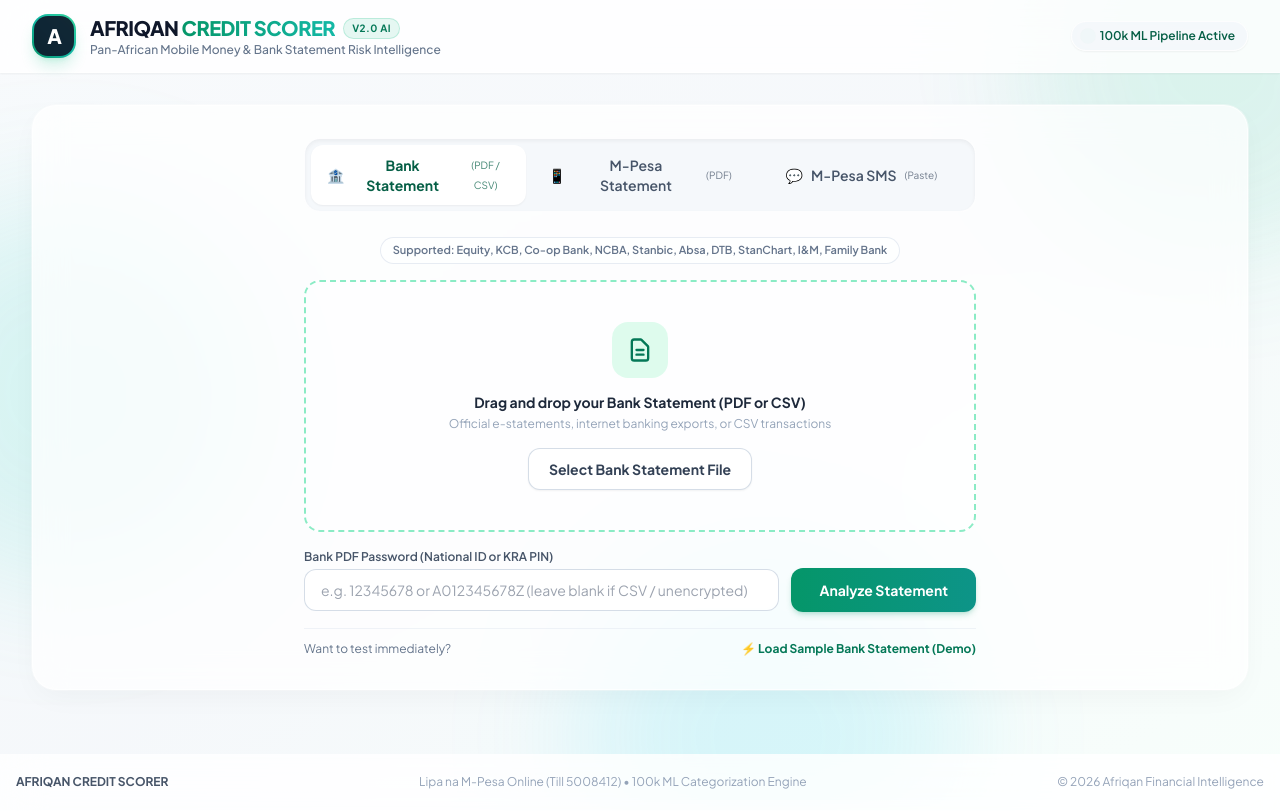
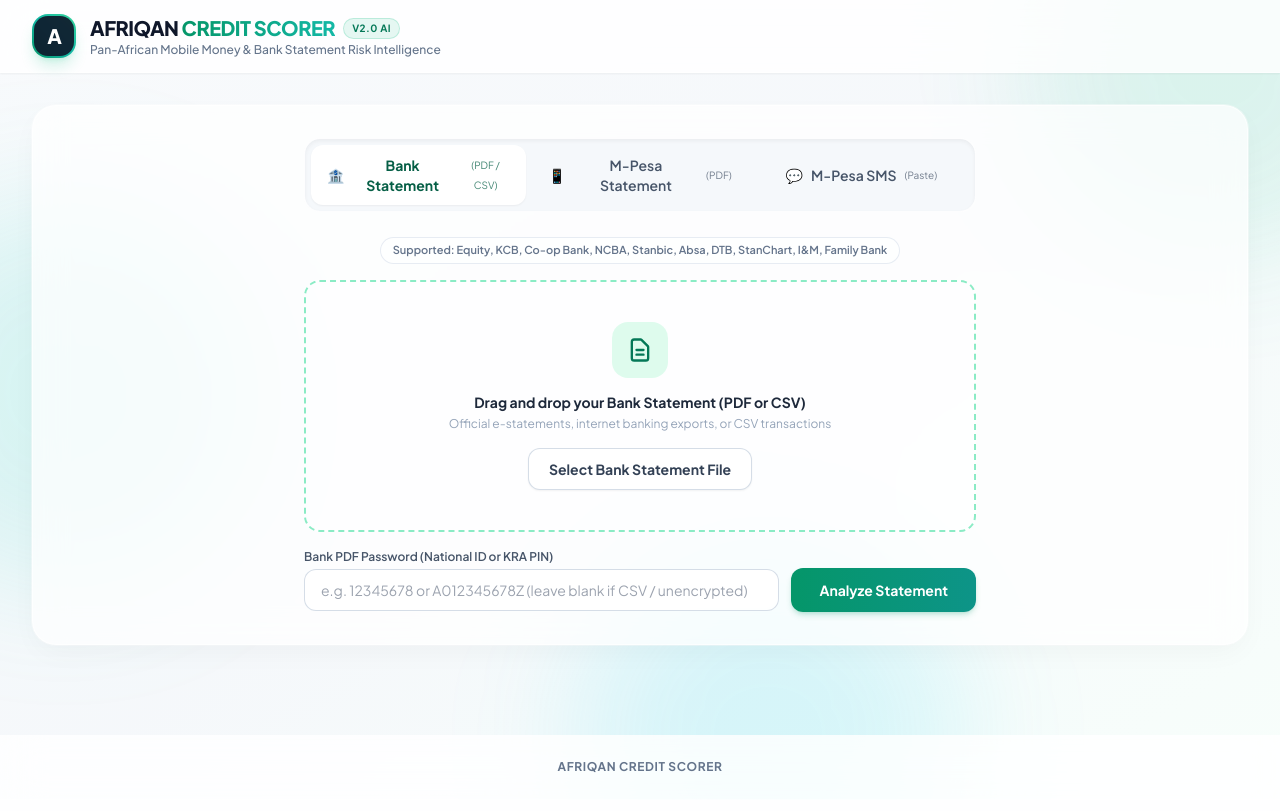
Before and after one commit to dannytipeez/mpesa_scorer, a FastAPI app: page / in a window 1280 px wide. After the commit the page ends 773 px from the top, so only its background shows below. Run offline with FastAPI, Linux system fonts and the light colour scheme; some libraries are stand-ins or nearby versions.

Commit message:
Fix Daraja Till 4466556 STK Push, remove sample/demo controls, and clean brand footer

```diff
--- a/app.py
+++ b/app.py
@@ -525,5 +525,6 @@ def health_check():
         "model_loaded": ml_model is not None,
         "service": "afriqan-credit-scorer",
         "mpesa_shortcode": mpesa_gateway.shortcode,
+        "mpesa_till_number": mpesa_gateway.till_number,
         "mpesa_env": mpesa_gateway.env
     }
--- a/mpesa_gateway.py
+++ b/mpesa_gateway.py
@@ -18,6 +18,7 @@ class MpesaGateway:
         self.consumer_secret = os.getenv("MPESA_CONSUMER_SECRET", "").strip()
         self.passkey = os.getenv("MPESA_PASSKEY", "").strip()
         self.shortcode = os.getenv("MPESA_SHORTCODE", "5008412").strip()
+        self.till_number = os.getenv("MPESA_TILL_NUMBER", "4466556").strip()
         self.amount = int(os.getenv("MPESA_PAYMENT_AMOUNT", "50"))
         self.callback_url = os.getenv(
             "MPESA_CALLBACK_URL", "https://mpesa-scorer.onrender.com/api/v1/mpesa/callback"
@@ -119,6 +120,7 @@ class MpesaGateway:
 
         last_error = None
         for tx_type in tx_types_to_try:
+            party_b = self.till_number if tx_type == "CustomerBuyGoodsOnline" else self.shortcode
             payload = {
                 "BusinessShortCode": self.shortcode,
                 "Password": password,
@@ -126,11 +128,11 @@ class MpesaGateway:
                 "TransactionType": tx_type,
                 "Amount": charge_amount,
                 "PartyA": formatted_phone,
-                "PartyB": self.shortcode,
+                "PartyB": party_b,
                 "PhoneNumber": formatted_phone,
                 "CallBackURL": self.callback_url,
                 "AccountReference": reference[:12],
-                "TransactionDesc": "Afriqan Credit Report"
+                "TransactionDesc": "AfriqanCredit"[:13]
             }
 
             url = f"{self.base_url}/mpesa/stkpush/v1/processrequest"
--- a/render.yaml
+++ b/render.yaml
@@ -12,6 +12,8 @@ services:
         value: production
       - key: MPESA_SHORTCODE
         value: "5008412"
+      - key: MPESA_TILL_NUMBER
+        value: "4466556"
       - key: MPESA_PAYMENT_AMOUNT
         value: "50"
       - key: MPESA_TRANSACTION_TYPE
--- a/templates/index.html
+++ b/templates/index.html
@@ -126,12 +126,6 @@
           <p class="text-xs text-slate-500 font-medium">Pan-African Mobile Money & Bank Statement Risk Intelligence</p>
         </div>
       </div>
-      <div class="flex items-center space-x-3">
-        <span class="inline-flex items-center px-3 py-1.5 rounded-full text-xs font-semibold glass-pill text-emerald-800 shadow-sm">
-          <span class="w-2 h-2 rounded-full bg-emerald-500 mr-2 animate-ping"></span>
-          100k ML Pipeline Active
-        </span>
-      </div>
     </div>
   </header>
 
@@ -193,13 +187,6 @@
               <span>Analyze Statement</span>
             </button>
           </div>
-
-          <div class="mt-4 pt-3 border-t border-slate-200/50 flex items-center justify-between text-xs text-slate-500">
-            <span>Want to test immediately?</span>
-            <button onclick="loadSampleBankData()" class="text-emerald-700 hover:text-emerald-800 font-bold flex items-center space-x-1">
-              <span>⚡ Load Sample Bank Statement (Demo)</span>
-            </button>
-          </div>
         </div>
       </div>
 
@@ -247,10 +234,7 @@
 SH2819DK3L Confirmed. Ksh1,500.00 paid to KPLC PREPAID. for account 482910394 on 12/03/26 at 4:15 PM. New M-PESA balance is Ksh4,210.00. Transaction cost, Ksh23.00.
 
 LQ8912301A Confirmed. Ksh3,200.00 paid to OAKS AND CORKS WINES AND SPIRITS. on 15/05/26 at 9:45 PM. New M-PESA balance is Ksh8,500.00. Transaction cost, Ksh0.00." class="w-full px-4 py-3 glass-input rounded-xl text-xs font-mono focus:outline-none focus:ring-2 focus:ring-emerald-500"></textarea>
-          <div class="mt-3 flex justify-between items-center">
-            <button onclick="loadSampleSms()" class="text-xs text-emerald-700 hover:text-emerald-800 font-bold flex items-center space-x-1">
-              <span>⚡ Load Sample Kenyan SMS Messages</span>
-            </button>
+          <div class="mt-3 flex justify-end">
             <button id="btn-analyze-sms" onclick="analyzeSms()" class="px-7 py-2.5 bg-gradient-to-r from-emerald-600 to-teal-600 hover:from-emerald-500 hover:to-teal-500 text-white font-bold rounded-xl text-xs sm:text-sm shadow-md shadow-emerald-600/20 transition">
               Analyze Messages
             </button>
@@ -263,7 +247,7 @@ LQ8912301A Confirmed. Ksh3,200.00 paid to OAKS AND CORKS WINES AND SPIRITS. on 1
     <!-- Spinner Loading Overlay -->
     <div id="loading-spinner" class="hidden text-center py-14 no-print">
       <div class="inline-block animate-spin rounded-full h-12 w-12 border-4 border-emerald-200 border-t-emerald-600"></div>
-      <p id="loading-message" class="mt-4 text-sm font-semibold text-slate-700">Afriqan AI Engine running 100k categorization & risk models...</p>
+      <p id="loading-message" class="mt-4 text-sm font-semibold text-slate-700">Afriqan AI analyzing statement & calculating credit risk...</p>
     </div>
 
     <!-- Results Section (Hidden until analyzed) -->
@@ -325,7 +309,7 @@ LQ8912301A Confirmed. Ksh3,200.00 paid to OAKS AND CORKS WINES AND SPIRITS. on 1
           </div>
           <div class="text-right">
             <span class="text-xs font-bold text-emerald-900 bg-white/90 px-3 py-1.5 rounded-xl border border-emerald-200/80 shadow-xs inline-block">
-              Till Number: <span class="font-mono text-emerald-950 font-black">5008412</span>
+              Till Number: <span class="font-mono text-emerald-950 font-black">4466556</span>
             </span>
           </div>
         </div>
@@ -354,13 +338,10 @@ LQ8912301A Confirmed. Ksh3,200.00 paid to OAKS AND CORKS WINES AND SPIRITS. on 1
           </div>
         </div>
 
-        <div class="mt-6 pt-4 border-t border-slate-200/60 flex items-center justify-between text-[11px] text-slate-400 font-medium">
+        <div class="mt-6 pt-4 border-t border-slate-200/60 flex items-center justify-center text-[11px] text-slate-400 font-medium">
           <span class="flex items-center space-x-1">
             <span>🛡️ Secured by Safaricom Daraja API</span>
           </span>
-          <button onclick="triggerDemoUnlock()" class="text-slate-400 hover:text-slate-600 underline">
-            ⚡ Demo Unlock (Test Mode)
-          </button>
         </div>
       </div>
 
@@ -578,12 +559,8 @@ LQ8912301A Confirmed. Ksh3,200.00 paid to OAKS AND CORKS WINES AND SPIRITS. on 1
   </main>
 
   <!-- Footer -->
-  <footer class="glass-nav py-5 text-center text-xs text-slate-400 no-print">
-    <div class="max-w-7xl mx-auto px-4 flex flex-col sm:flex-row items-center justify-between gap-2">
-      <span class="font-bold text-slate-600">AFRIQAN CREDIT SCORER</span>
-      <span>Lipa na M-Pesa Online (Till 5008412) • 100k ML Categorization Engine</span>
-      <span>&copy; 2026 Afriqan Financial Intelligence</span>
-    </div>
+  <footer class="glass-nav py-6 text-center text-xs font-bold text-slate-500 tracking-wider no-print">
+    AFRIQAN CREDIT SCORER
   </footer>
 
   <!-- Frontend Logic -->
@@ -687,65 +664,10 @@ LQ8912301A Confirmed. Ksh3,200.00 paid to OAKS AND CORKS WINES AND SPIRITS. on 1
       }
     }
 
-    // Sample SMS Loader
-    function loadSampleSms() {
-      document.getElementById('sms-text-input').value = [
-        "SH2819DK3L Confirmed. Ksh1,500.00 paid to KPLC PREPAID. for account 482910394 on 12/03/26 at 4:15 PM. New M-PESA balance is Ksh4,210.00. Transaction cost, Ksh23.00.",
-        "RJ99201LMA Confirmed. Ksh2,450.00 paid to QUICKMART TOM MBOYA NAIROBI. on 14/05/2026 at 8:30 PM. New M-PESA balance is Ksh-300.00. Fuliza M-PESA amount is Ksh300.00. Transaction cost, Ksh0.00.",
-        "TK1029384C Confirmed. Ksh500.00 sent to JOHN KAMAU 0722112233 on 10/01/26 at 11:00 AM. New M-PESA balance is Ksh1,200.00. Transaction cost, Ksh7.00.",
-        "PL4820194A Confirmed. You bought Ksh100.00 of airtime on 02/02/26 at 9:15 AM. New M-PESA balance is Ksh1,100.00. Transaction cost, Ksh0.00.",
-        "LQ8912301A Confirmed. Ksh3,200.00 paid to OAKS AND CORKS WINES AND SPIRITS. on 15/05/26 at 9:45 PM. New M-PESA balance is Ksh8,500.00. Transaction cost, Ksh0.00.",
-        "NV7718290B Confirmed. Ksh4,500.00 paid to QUIVER LOUNGE THIKA ROAD. on 16/05/26 at 11:30 PM. New M-PESA balance is Ksh4,000.00. Transaction cost, Ksh0.00.",
-        "BR6628190X Confirmed. Ksh2,800.00 paid to THE ALCHEMIST BAR WESTLANDS. on 17/05/26 at 10:15 PM. New M-PESA balance is Ksh1,200.00. Transaction cost, Ksh0.00.",
-        "FD1029384A Confirmed. Ksh1,850.00 paid to JAVA HOUSE VALLEY ARCADE. on 18/05/26 at 1:15 PM. New M-PESA balance is Ksh9,350.00. Transaction cost, Ksh0.00.",
-        "SV1928374C Confirmed. Ksh10,000.00 paid to CIC MONEY MARKET FUND MMF. for account 819201 on 21/05/26 at 10:00 AM. New M-PESA balance is Ksh14,000.00. Transaction cost, Ksh34.00.",
-        "LN9182736D Confirmed. Ksh2,000.00 paid to TALA KENYA MOBILE LOAN. for account 0722112233 on 22/05/26 at 2:00 PM. New M-PESA balance is Ksh12,000.00. Transaction cost, Ksh15.00.",
-        "RC0192837E Confirmed. You have received Ksh60,000.00 from ACME TECH SOLUTIONS LTD on 25/05/26 at 8:00 AM. New M-PESA balance is Ksh72,000.00. Transaction cost, Ksh0.00."
-      ].join("\n\n");
-    }
-
-    // Sample Bank Statement Loader
-    async function loadSampleBankData() {
-      const sampleCsv = `Date,Narrative,Reference,Debit,Credit,Balance
-02/01/2026,SALARY CREDIT FROM ACME TECH LTD,REF82910,,135000.00,135000.00
-03/01/2026,KPLC PREPAID 482910394,BILL9201,3500.00,,131500.00
-05/01/2026,POS PURCHASE QUICKMART KILIMANI,TX88291,6200.00,,125300.00
-10/01/2026,EFT CIC MONEY MARKET FUND MMF,REF1928,30000.00,,95300.00
-14/01/2026,POS PURCHASE OAKS AND CORKS WINES,POS9912,4200.00,,91100.00
-18/01/2026,PESALINK TO JOHN KAMAU,PLK8821,3000.00,,88100.00
-22/01/2026,STANDING ORDER ST CHRISTOPHER SCHOOL FEES,SO9921,35000.00,,53100.00
-25/01/2026,POS PURCHASE THE ALCHEMIST BAR WESTLANDS,POS7719,3800.00,,49300.00
-28/01/2026,LOAN REPAYMENT NCBA DIGITAL LOAN,LN9928,10000.00,,39300.00
-30/01/2026,MONTHLY ACCOUNT MAINTENANCE FEE,FEE01,150.00,,39150.00`;
-
-      const blob = new Blob([sampleCsv], { type: 'text/csv' });
-      const formData = new FormData();
-      formData.append("file", blob, "afriqan_sample_bank_statement.csv");
-
-      showLoading(true, "Afriqan AI analyzing sample Bank Statement...");
-      try {
-        const res = await fetch("/api/v1/upload-bank", {
-          method: "POST",
-          body: formData
-        });
-        if (!res.ok) {
-          const err = await res.json();
-          throw new Error(err.detail || "Failed to analyze bank statement.");
-        }
-        const data = await res.json();
-        activeStatementSource = "BANK STATEMENT (EQUITY / KCB DEMO)";
-        renderResults(data);
-      } catch (e) {
-        alert("Error: " + e.message);
-      } finally {
-        showLoading(false);
-      }
-    }
-
     // 1. Analyze Bank Statement
     async function analyzeBankStatement() {
       if (!bankFileInput.files.length) {
-        alert("Please select a Bank statement (PDF or CSV) first, or click 'Load Sample Bank Statement'.");
+        alert("Please select a Bank statement (PDF or CSV) first.");
         return;
       }
       const formData = new FormData();
@@ -837,7 +759,7 @@ LQ8912301A Confirmed. Ksh3,200.00 paid to OAKS AND CORKS WINES AND SPIRITS. on 1
       }
     }
 
-    function showLoading(show, message = "Afriqan AI Engine running 100k categorization & risk models...") {
+    function showLoading(show, message = "Afriqan AI analyzing statement & calculating credit risk...") {
       document.getElementById("loading-message").innerText = message;
       document.getElementById("loading-spinner").classList.toggle("hidden", !show);
       if (show) {
@@ -1096,20 +1018,6 @@ LQ8912301A Confirmed. Ksh3,200.00 paid to OAKS AND CORKS WINES AND SPIRITS. on 1
       }
     }
 
-    // Demo unlock for fast testing
-    async function triggerDemoUnlock() {
-      const demoId = currentCheckoutRequestId || ("DEMO_" + Date.now());
-      try {
-        const res = await fetch(`/api/v1/mpesa/demo-approve/${demoId}`, { method: "POST" });
-        const data = await res.json();
-        if (stkPollingInterval) clearInterval(stkPollingInterval);
-        unlockReport(data.mpesa_receipt || "DEMO_UNLOCKED");
-      } catch (e) {
-        if (stkPollingInterval) clearInterval(stkPollingInterval);
-        unlockReport("DEMO_UNLOCKED");
-      }
-    }
-
     function unlockReport(receiptCode) {
       isReportUnlocked = true;
 
```
Also changed, not shown: 1 other file.
